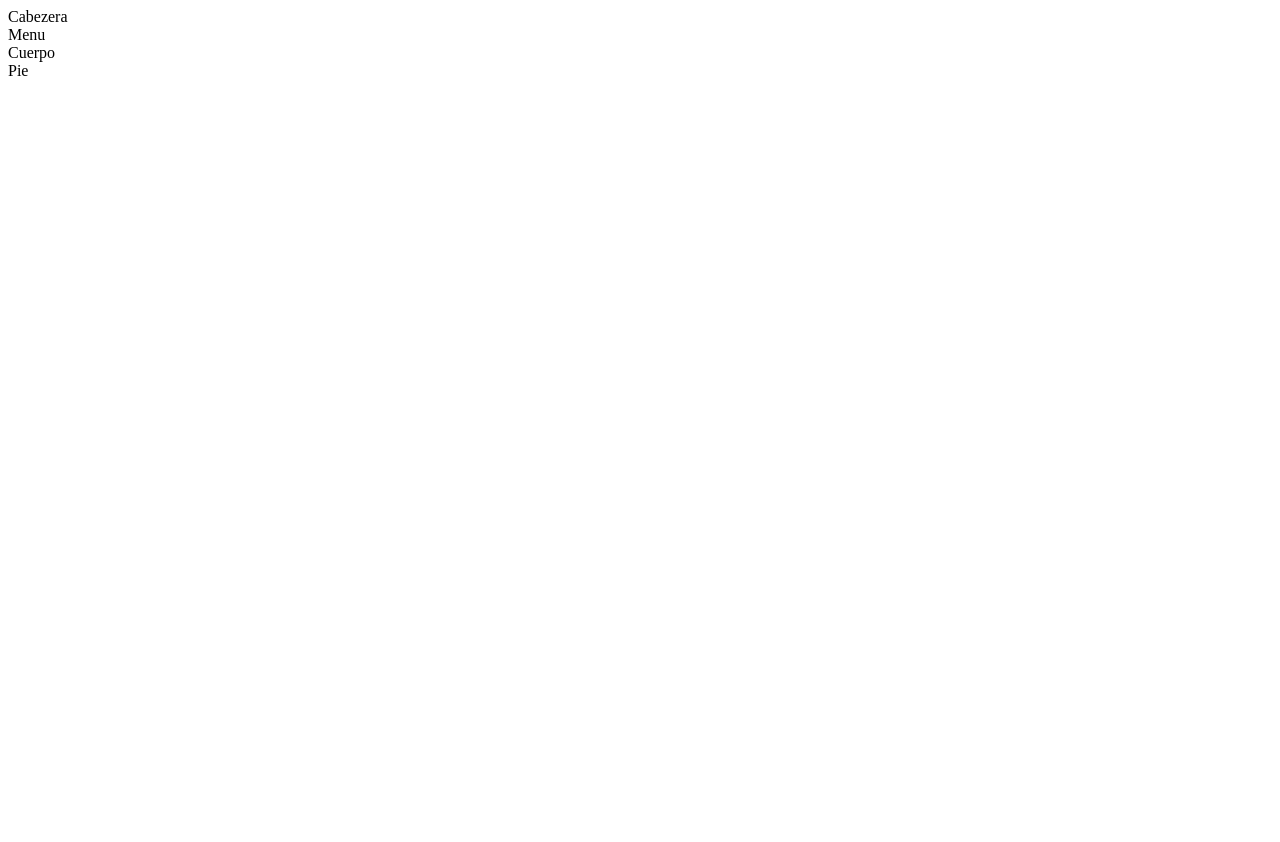
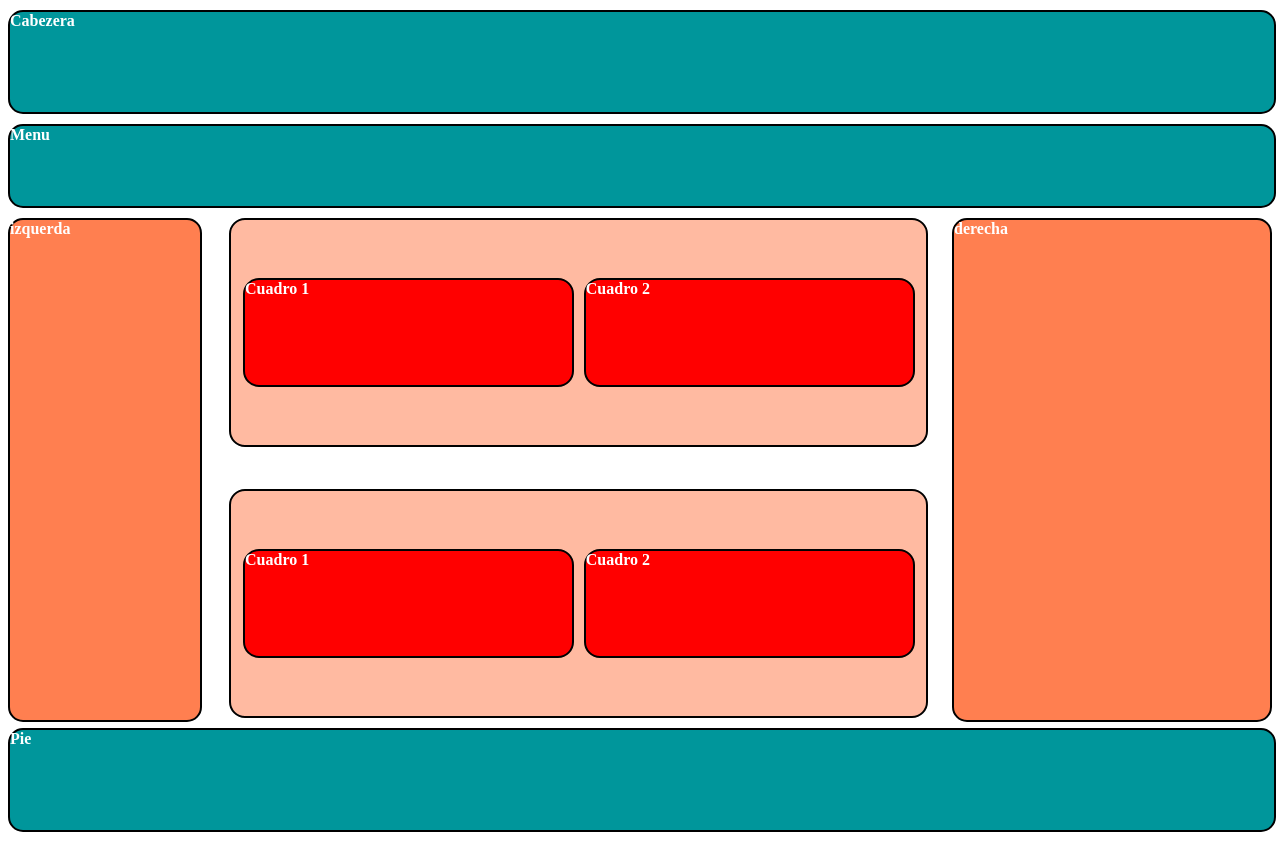
Before and after one commit to Creator125/Practicas-CSS-Cesde, a plain HTML site: page Flexbox Ejercicios/Taller de maquetacion/Maqueta2/index.html in a window 1280 px wide. Before the commit the page ends 800 px from the top, so only its background shows below. Drawn offline with Linux system fonts and the light colour scheme.

Commit message:
Flexbox: Terminación de taller de maquetación / Maqueta2

```diff
--- a/Flexbox Ejercicios/Taller de maquetacion/Maqueta2/estilo.css
+++ b/Flexbox Ejercicios/Taller de maquetacion/Maqueta2/estilo.css
@@ -0,0 +1,80 @@
+.cabezera,
+.menu,
+.cuerpo,
+.pie{
+    width: 100%;
+    height: 100px;
+    background-color: #00969b;
+    border: 2px solid black;
+    border-radius: 15px;
+    color: #ffffff;
+    font-weight: bold;
+    margin: 10px 0;
+}
+
+.menu{
+    height: 80px;
+}
+
+.cuerpo{
+    display: flex;
+    justify-content: space-between;
+    height: 500px;
+    background-color: transparent;
+    border: none;
+}
+
+.cuerpo .izquierda,
+.cuerpo .centro,
+.cuerpo .derecha{
+    background-color: #ff7f50;
+    border: 2px solid black;
+    border-radius: 15px;
+}
+
+
+.cuerpo .izquierda{
+    width: 15%;
+    height: 100%;
+}
+
+.cuerpo .derecha{
+    width: 25%;
+    height: 100%;
+}
+
+.cuerpo .centro{
+    width: 55%;
+    height: 100%;
+    display: flex;
+    flex-direction: column;
+    justify-content: space-between;
+    background-color: transparent;
+    border: none;
+}
+
+.centro .sesion-1,
+.centro .sesion-2{
+    background-color: #ffbaa1;
+    border: 2px solid black;
+    border-radius: 16px;
+    width: 100%;
+    height: 45%;
+    display: flex;
+    flex-direction: row;
+    justify-content: space-around;
+    justify-content: center;
+    align-items: center;
+}
+
+.centro .sesion-1 .cuadro-1,
+.centro .sesion-1 .cuadro-2,
+.centro .sesion-2 .cuadro-1,
+.centro .sesion-2 .cuadro-2{
+    width: 47%;
+    height: 47%;
+    background-color: #f00;
+    border-radius: 16px;
+    border: 2px solid black;
+    margin: 5px;
+}
--- a/Flexbox Ejercicios/Taller de maquetacion/Maqueta2/index.html
+++ b/Flexbox Ejercicios/Taller de maquetacion/Maqueta2/index.html
@@ -10,7 +10,21 @@
 <body>
     <div class="cabezera">Cabezera</div>
     <div class="menu">Menu</div>
-    <div class="cuerpo">Cuerpo</div>
+    <div class="cuerpo">
+        <div class="izquierda">izquerda</div>
+        <div class="centro">
+            <div class="sesion-1">
+                <div class="cuadro-1">Cuadro 1</div>
+                <div class="cuadro-2">Cuadro 2</div>
+            </div>
+            <div class="sesion-2">
+                <div class="cuadro-1">Cuadro 1</div>
+                <div class="cuadro-2">Cuadro 2</div>
+        </div>
+        </div>
+        <div class="derecha">derecha</div>
+        </div>
+    </div>
     <div class="pie">Pie</div>
 </body>
 </html>
```
